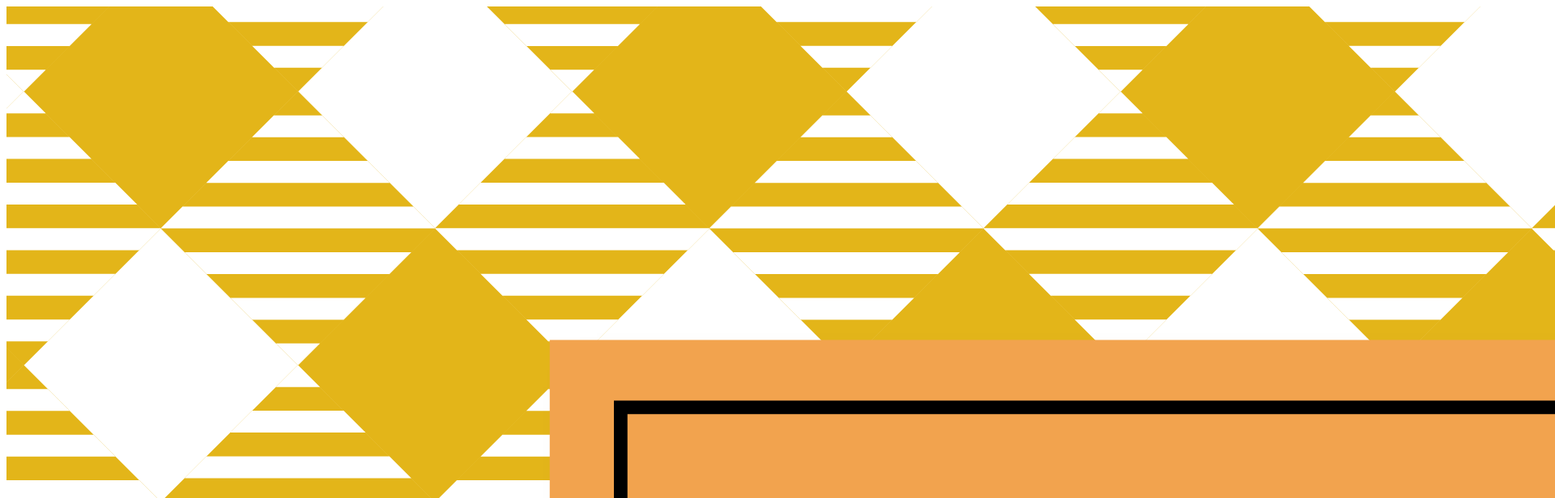
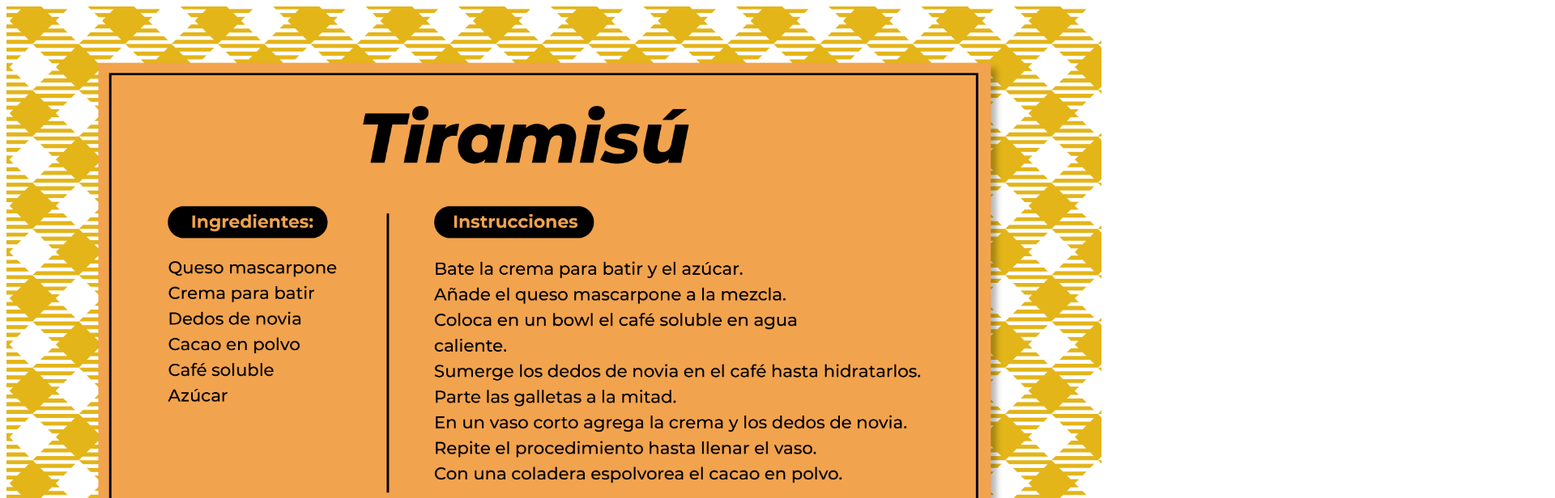
Before and after one commit to lDi4blol/lDi4blol.github.io, a plain HTML site: page index.html in a window 1280 px wide. Shown: the top 616 px of the page at 81% size, 1920 px wide, since content can reach past the window. Drawn offline with Linux system fonts and the light colour scheme.

Commit message:
Update index.html

```diff
--- a/index.html
+++ b/index.html
@@ -8,7 +8,7 @@
 </head>
 <body>
 
-    <img src="INGREDIENTES.png">
+    <img src="INGREDIENTES.png" style="height:800px">
 
 </body>
 </html>
```
